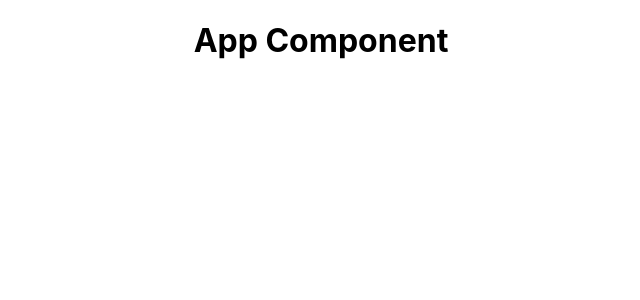
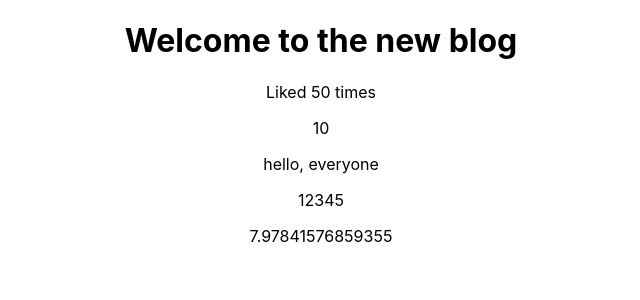
Before and after one commit to oscarolsson94/reactCourse, a JavaScript app in the folder blog/: page / in a window 1280 px wide. Shown: the top 300 px of the page, without its empty margins (319-959 px from the left). Built offline with nearby package versions, Linux system fonts and the light colour scheme; the HTML template or start-up script is replaced by a standard one.

Commit message:
dynamic values

```diff
--- a/blog/src/App.js
+++ b/blog/src/App.js
@@ -1,10 +1,22 @@
 import './App.css';
 
 function App() {
+    const title = "Welcome to the new blog";
+    const likes = 50;
+    const link = "http://www.google.com";
+
   return (
     <div className="App">
         <div className="content">
-              <h1>App Component</h1>
+              <h1>{title}</h1>
+              <p>Liked {likes} times</p>
+
+              <p>{ 10 }</p>
+              <p>{ "hello, everyone" }</p>
+              <p>{ [1,2,3,4,5] }</p>
+              <p>{Math.random() * 10}</p>
+
+              <a href={link}></a>
         </div>
     </div>
   );
```
